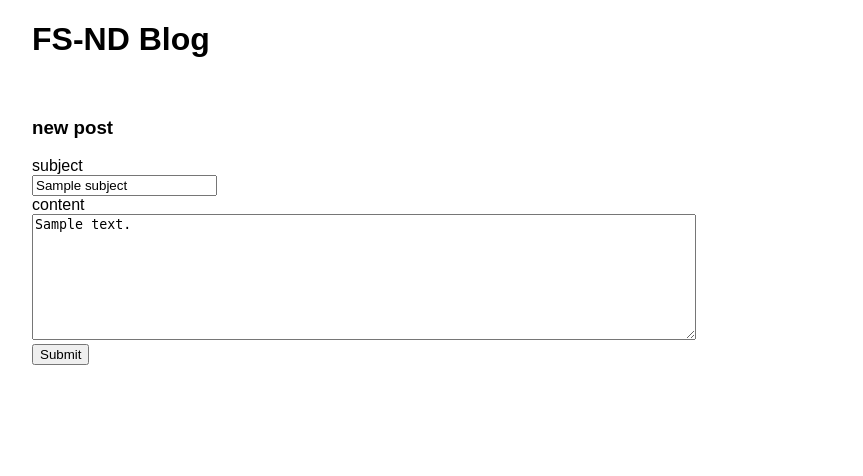
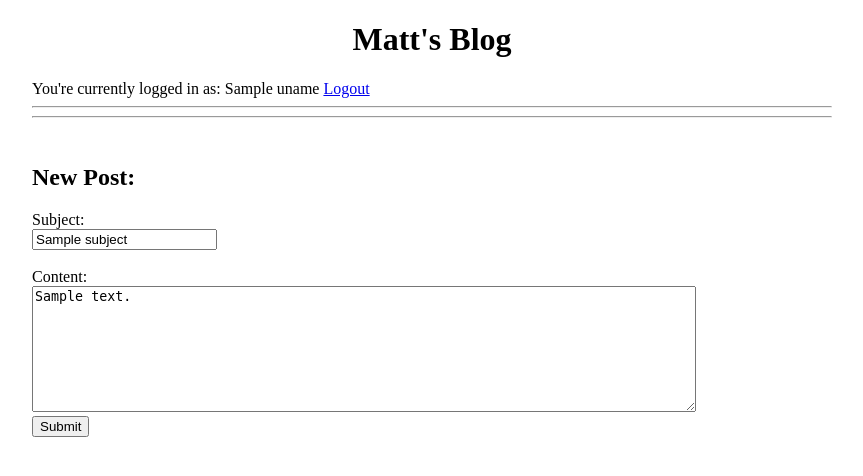
Before and after one commit to GreenGiraffe1/Multi-User-Blog, a Python web app: template myapp/templates/newpost.html in a window 1280 px wide. Shown: the top 476 px of the page, without its empty margins (208-1071 px from the left). Run offline with Jinja, Linux system fonts and the light colour scheme; the template is opened without the code that fills it: most values are stand-ins (such as "Sample title", 1, 10 or a date in 2020).

Commit message:
Fix newpost.html to used the template from base.html (this one fell through the cracks)

```diff
--- a/main.py
+++ b/main.py
@@ -285,7 +285,7 @@ class NewPost(Handler):
         """Render newpost page where user can create blog posts."""
         uname = self.identify()
         self.render("newpost.html", subject=subject, content=content,
-                    error=error)
+                    error=error, uname=uname)
 
     def get(self):
         """Call method that renders the newpost page."""
--- a/myapp/templates/newpost.html
+++ b/myapp/templates/newpost.html
@@ -1,35 +1,20 @@
-<!DOCTYPE html>
-<html>
-    <head>
-        <meta charset="utf-8">
-        <title>FS-ND Blog</title>
-        <style type="text/css">
-            body {
-                font-family: sans-serif;
-                width: 800px;
-                margin: 0 auto;
-            }
-            .error {
-                color: red;
-            }
+        {% extends "base.html" %}
 
-        </style>
-    </head>
-    <body>
-        <h1>FS-ND Blog</h1>
+        {% block content %}
         <br>
-        <h3>new post</h3>
+        <h2>New Post:</h2>
         <form method="post">
             <label>
-                <div>subject</div>
+                <div>Subject:</div>
                 <input type="text" name="subject" value="{{subject}}">
             </label>
+            <br>
+            <br>
             <label>
-                <div>content</div>
+                <div>Content:</div>
                 <textarea name="content" rows="8" cols="80">{{content}}</textarea>
             </label>
             <div class="error">{{error}}</div>
             <input type="submit">
         </form>
-    </body>
-</html>
+        {% endblock %}
```
